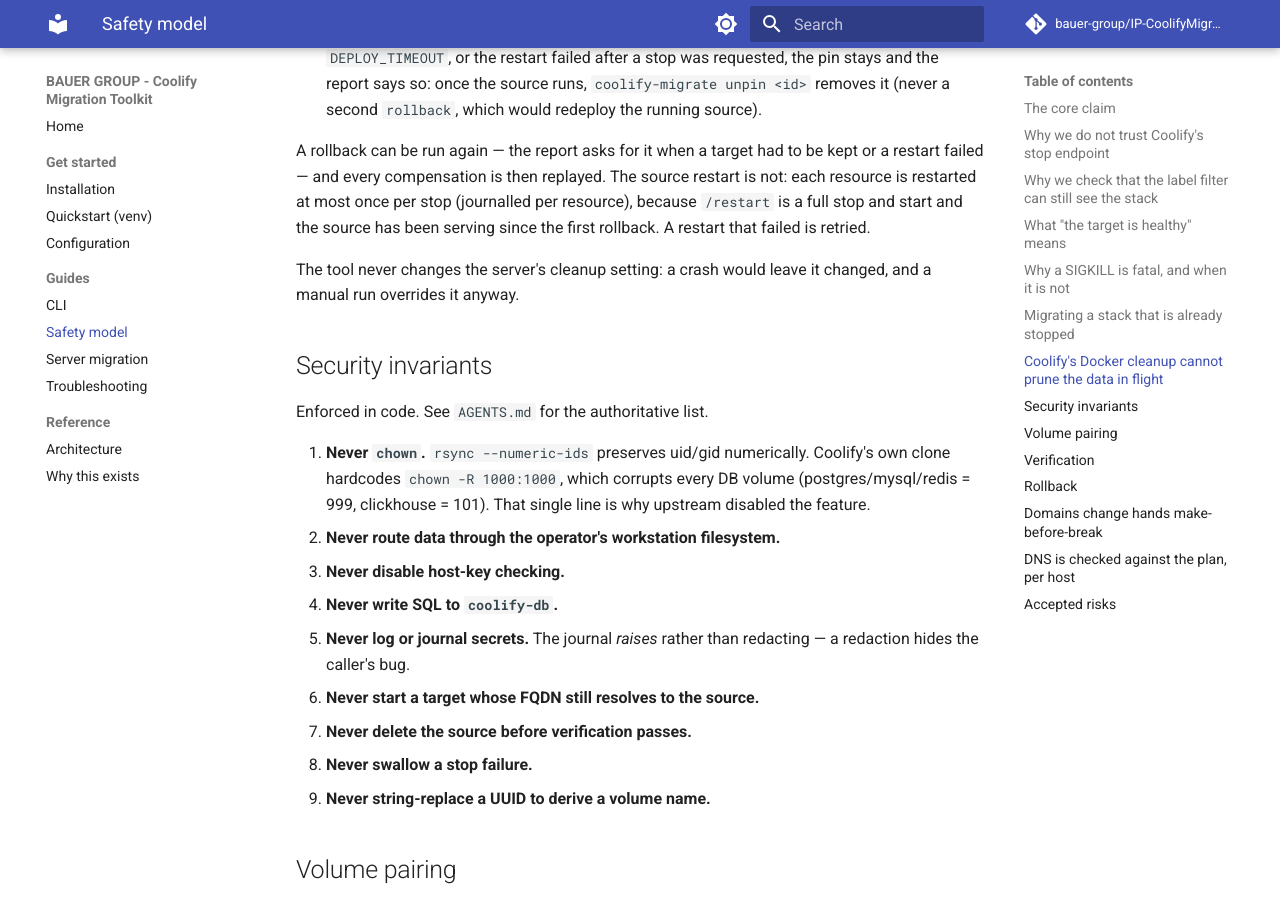
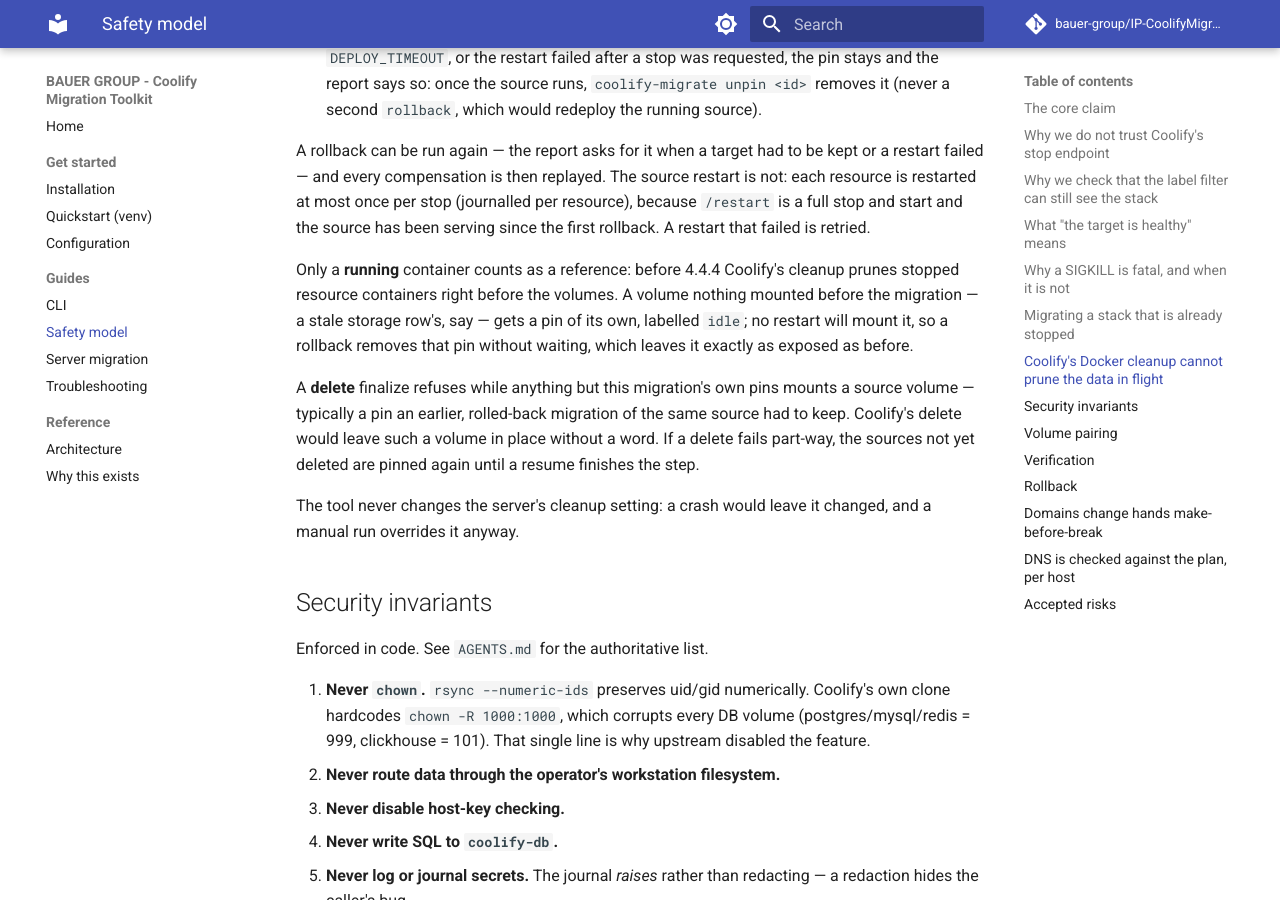
Before and after one commit to bauer-group/IP-CoolifyMigration, an MkDocs documentation site: the page built from docs/safety.md, in a window 1280 px wide and 900 px high, scrolled down 4132 px. Built offline with MkDocs 1.6.1 and Material for MkDocs 9.7.7, drawn with Linux system fonts in a browser that asks for light colours; comment, search, counter and statistics services are not loaded.

Commit message:
docs(safety): described when volume pins go
The volume-pins review changed when a pin may be released and when a
delete must refuse; AGENTS.md, safety.md and troubleshooting.md still
described the first-sighting release and called a foreign pin
harmless under every policy.

* only a running container that stays across the settle window is
  a reference worth unpinning for; why a stopped Coolify container
  is none before 4.4.4
* idle pins for volumes nothing mounted before the stop
* a delete finalize refuses while another migration's pin holds a
  source volume, and re-pins what a part-way delete left
* AGENTS.md: "every pin is released before Coolify deletes" was
  only true of our own pins

```diff
--- a/docs/safety.md
+++ b/docs/safety.md
@@ -184,6 +184,18 @@
 restart is not: each resource is restarted at most once per stop (journalled
 per resource), because `/restart` is a full stop and start and the source has
 been serving since the first rollback. A restart that failed is retried.
+
+Only a **running** container counts as a reference: before 4.4.4 Coolify's
+cleanup prunes stopped resource containers right before the volumes. A volume
+nothing mounted before the migration — a stale storage row's, say — gets a pin
+of its own, labelled `idle`; no restart will mount it, so a rollback removes
+that pin without waiting, which leaves it exactly as exposed as before.
+
+A **delete** finalize refuses while anything but this migration's own pins
+mounts a source volume — typically a pin an earlier, rolled-back migration of
+the same source had to keep. Coolify's delete would leave such a volume in
+place without a word. If a delete fails part-way, the sources not yet deleted
+are pinned again until a resume finishes the step.
 
 The tool never changes the server's cleanup setting: a crash would leave it
 changed, and a manual run overrides it anyway.
```
Also changed, not shown: AGENTS.md (+18 -5 lines), docs/troubleshooting.md (+5 -1 lines).
